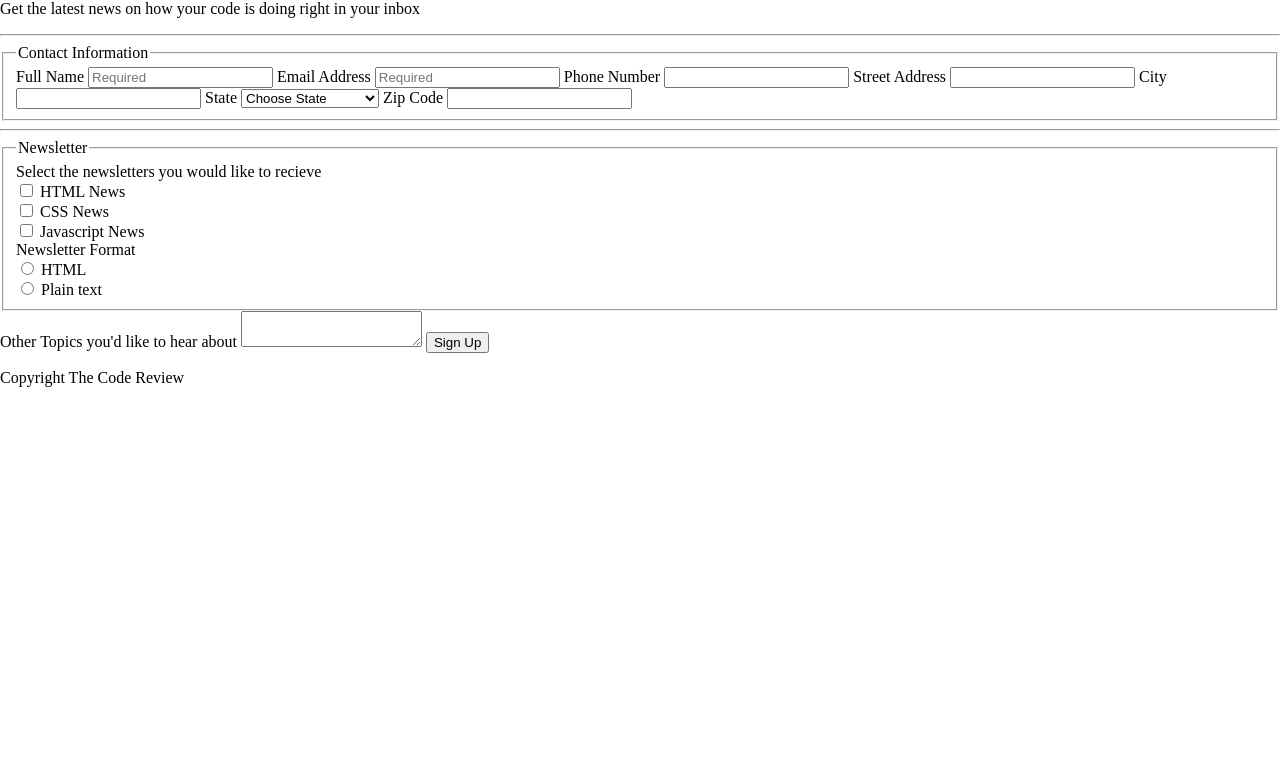
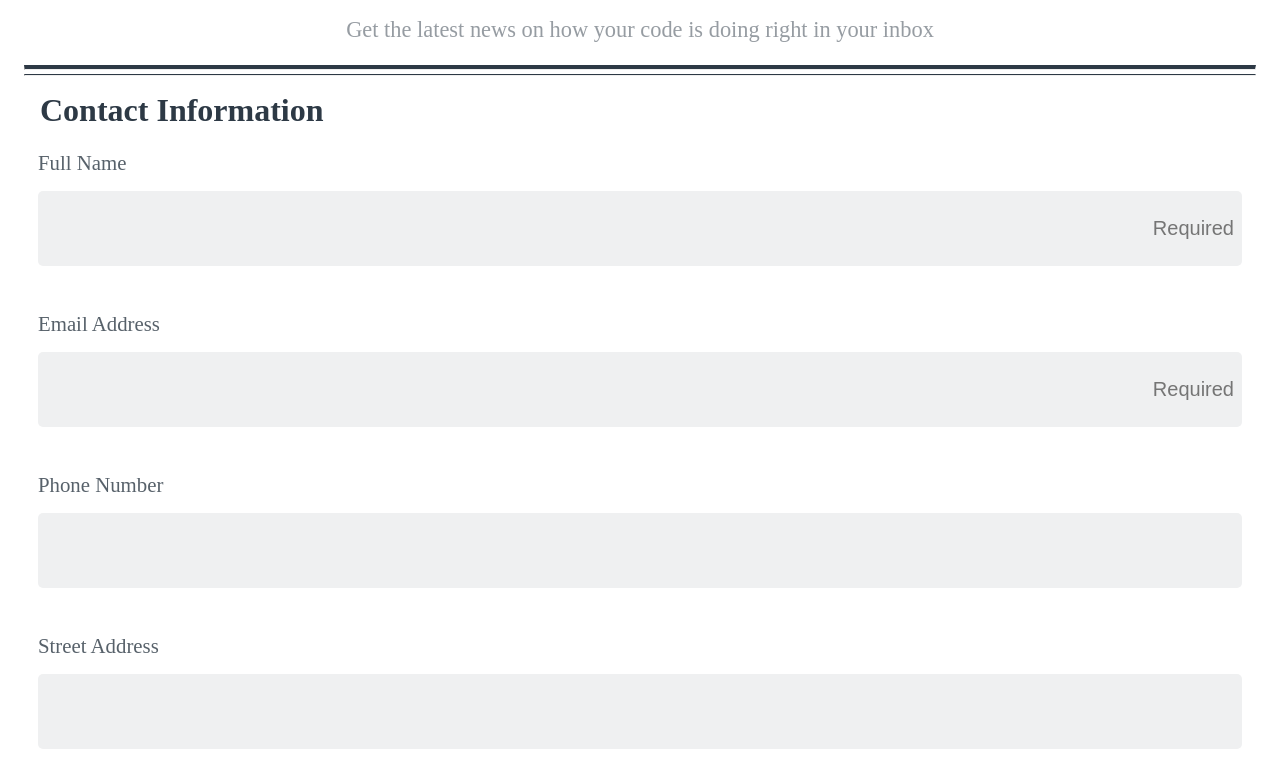
Before and after one commit to ed-coder/techdegree-project-3, a plain HTML site: page index.html in a window 1280 px wide. Shown: the part 150-926 px from the top of the page. Before the commit the page ends 800 px from the top, so only its background shows below. Drawn offline with Linux system fonts and the light colour scheme.

Commit message:
Began first portion of styling

```diff
--- a/css/style.css
+++ b/css/style.css
@@ -5,6 +5,28 @@
 body {
   margin: 0;
   padding: 0;
+}
+
+input[type="text"],
+input[type="password"],
+input[type="email"],
+input[type="number"],
+input[type="tel"],
+textarea,
+select {
+  font-size: 20px;
+}
+
+textarea,
+fieldset,
+input,
+select {
+  /* https://stackoverflow.com/questions/4230375/whats-the-easiest-way-to-remove-fieldset-border-lines used to remove border */
+  outline: none;
+  border: none;
+  margin-bottom: 30px;
+  font-size: 16px;
+
 }
 
 .code-rev {
@@ -18,8 +40,83 @@ body {
 
 .code-rev p {
   color: white;
+  text-transform: uppercase;
+  font-size: 1.5rem;
 }
 
+
+form {
+  padding: 1rem 1.5rem;
+}
+
+form h1 {
+  text-align: center;
+  color: #2d3945;
+}
+
+form p {
+  font-size: 1.4rem;
+  text-align: center;
+  color: rgba(45, 57, 69, .5)
+}
+
+form hr {
+  /* https://stackoverflow.com/questions/6382023/changing-the-color-of-an-hr-element*/
+  display: block;
+  height: 1px;
+  border-top: 4px solid #2d3945;
+  margin: 1em auto -12px auto;
+  padding: 0;
+}
+
+form .hr-thin {
+  /* https://stackoverflow.com/questions/6382023/changing-the-color-of-an-hr-element*/
+  display: block;
+  height: 1px;
+  border-top: 1px solid #2d3945;
+  margin: 1em auto 1rem auto;
+  padding: 0;
+}
+
+
+legend {
+  font-size: 2rem;
+  font-weight: bold;
+  color: #2d3945;
+}
+
+form label {
+  display: block;
+  font-size: 1.3rem;
+  padding: 1rem 0;
+  color: rgba(45, 57, 69, .8)
+}
+
+form input {
+  width: 100%;
+  height: 75px;
+  background: #eff0f1;
+  border-radius: 5px;
+
+}
+
+form input:focus {
+  border: 2px solid rgb(45, 57, 69)
+}
+
+input[placeholder="Required"] {
+  text-align: right;
+  padding-right: .5rem;
+}
+
+button {
+  display: block;
+  width: 100%;
+  font-size: 1.5rem;
+  color: white;
+  padding: 1rem 0;
+  background: #4ebbb5;
+}
 
 /* .nl-signup {
   width: 600px;
--- a/index.html
+++ b/index.html
@@ -13,10 +13,11 @@
   <div class="code-rev">
     <p>The Code Review</p>
   </div>
-  <form class="nl-signup" action="index.html" method="GET">
+  <form action="index.html" method="GET">
     <h1>Signup for our newsletter</h1>
     <p>Get the latest news on how your code is doing right in your inbox</p>
     <hr>
+    <hr class="hr-thin">
 
     <fieldset>
       <legend>Contact Information</legend>
@@ -97,7 +98,7 @@
 
 
     </fieldset>
-    <hr>
+    <hr class="hr-thin">
     <fieldset>
       <legend>Newsletter</legend>
 
```
